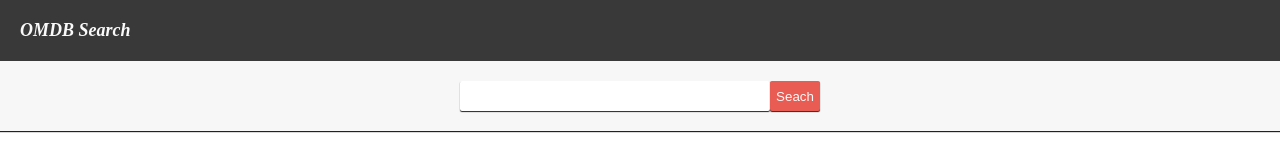
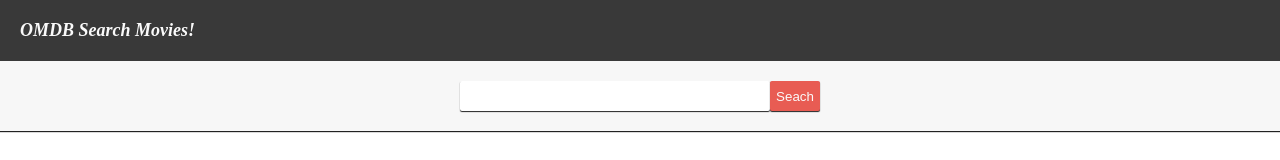
Before and after one commit to jaemin-han/react-omdb, a React (Create React App) app: page / in a window 1280 px wide. Shown: the top 160 px of the page. Built offline with nearby package versions, Linux system fonts and the light colour scheme; a web font is replaced by a local one.

Commit message:
component sections update

```diff
--- a/src/components/MovieList/MovieList.jsx
+++ b/src/components/MovieList/MovieList.jsx
@@ -2,13 +2,14 @@ import React, { Component } from 'react';
 import MovieListItem from '../MovieListItem/MovieListItem';
 import './MovieList.css';
 
- // inside 'MovieList' class -- reference info from 'App.js' in a html structure.
+ // Inside 'MovieList' class -- reference info from 'App.js' in a html structure.
 class MovieList extends Component {
   render() {
 
     const movies = this.props.movies.map((movie) =>{
       return (
-        //going even deeper -- into 'MovieListItem.jsx' for specific movie information
+        // Going even deeper -- into 'MovieListItem.jsx' for specific movie information
+        // Render all movies with these selected info below
         <MovieListItem
           // key={i}
           title={movie.Title}
--- a/src/components/MovieListItem/MovieListItem.jsx
+++ b/src/components/MovieListItem/MovieListItem.jsx
@@ -1,7 +1,7 @@
 import React, { Component } from 'react';
 import './MovieListItem.css';
 
-  // all green fonts from 'MovieList.jsx' are passed down here as 'this.props. -- '
+  // 'year, title, poster, imdb' from 'MovieList.jsx'
 class MovieListItem extends Component {
   render() {
     return (
--- a/src/components/SearchHeader/SearchHeader.jsx
+++ b/src/components/SearchHeader/SearchHeader.jsx
@@ -1,13 +1,14 @@
 import React, { Component } from 'react';
 import './SearchHeader.css';
 
- // inside 'SearchHeader' class -- reference info from 'App.js' in a html structure.
+ // Inside 'SearchHeader' class -- reference info from 'App.js' in a html structure.
+ // One 'div' header, input, and a button
 class SearchHeader extends Component {
   render() {
     return (
       <div>
         <header>
-          <h1>OMDB Search</h1>
+          <h1>OMDB Search Movies!</h1>
         </header>
         <div id="search-container">
           <input
```
Also changed, not shown: src/components/App.jsx (+9 -3 lines).
